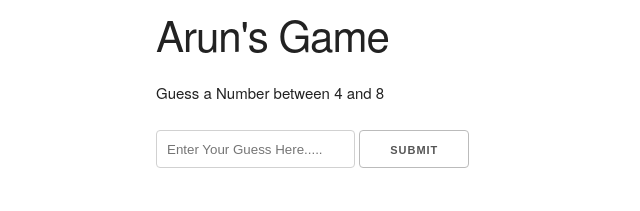
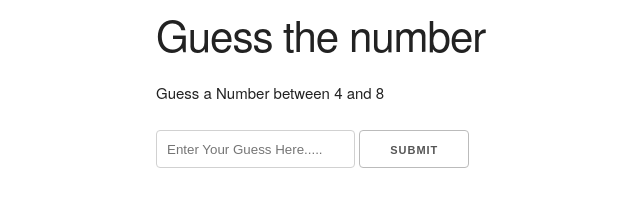
Before and after one commit to joeljoyjj12/Arun-Game, a plain HTML site: page index.html in a window 1280 px wide. Shown: the whole page, without its empty margins (4-644 px from the left). Drawn offline with nearby package versions, Linux system fonts and the light colour scheme.

Commit message:
Update index.html

```diff
--- a/index.html
+++ b/index.html
@@ -8,7 +8,7 @@
 </head>
 <body>
     <div class="container">
-        <h2>Arun's Game</h2>
+        <h2>Guess the number</h2>
         <div id="game">
             <p>Guess a Number between
                 <span class="min-num"></span>
```
